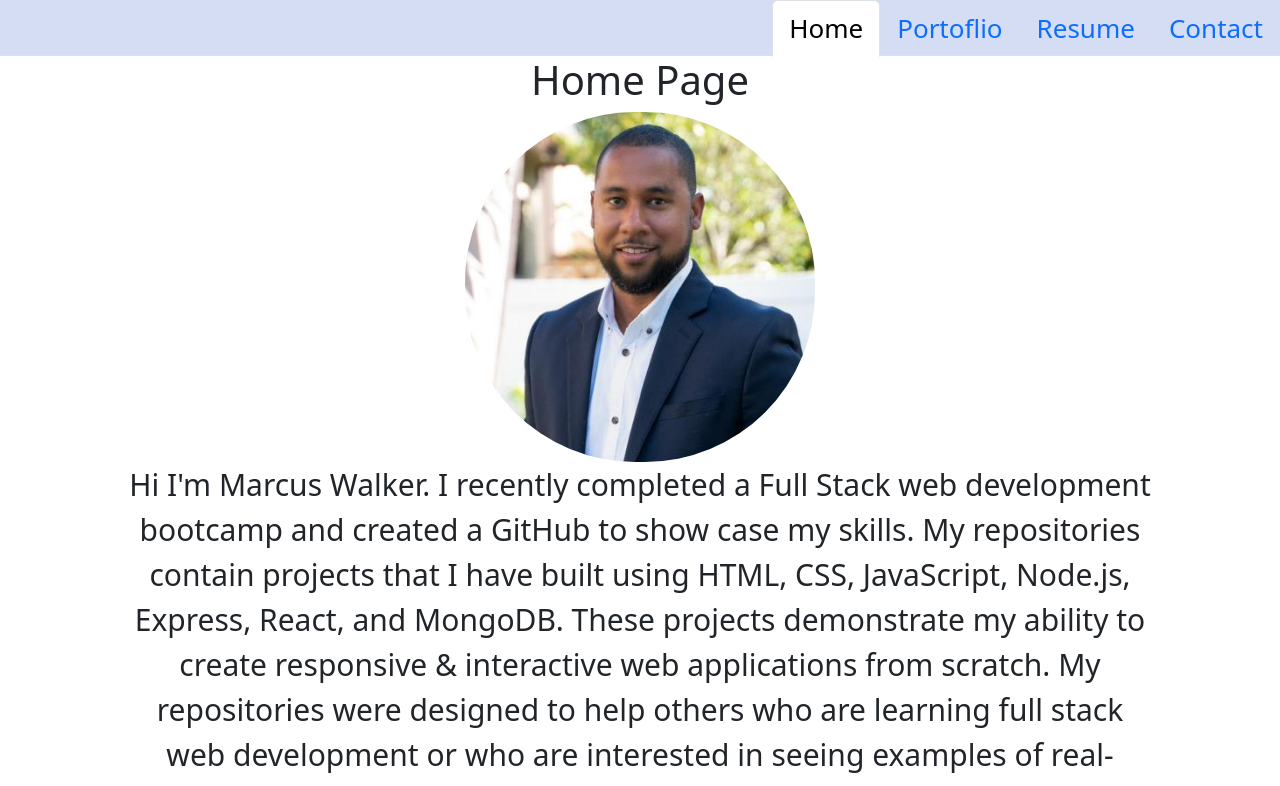
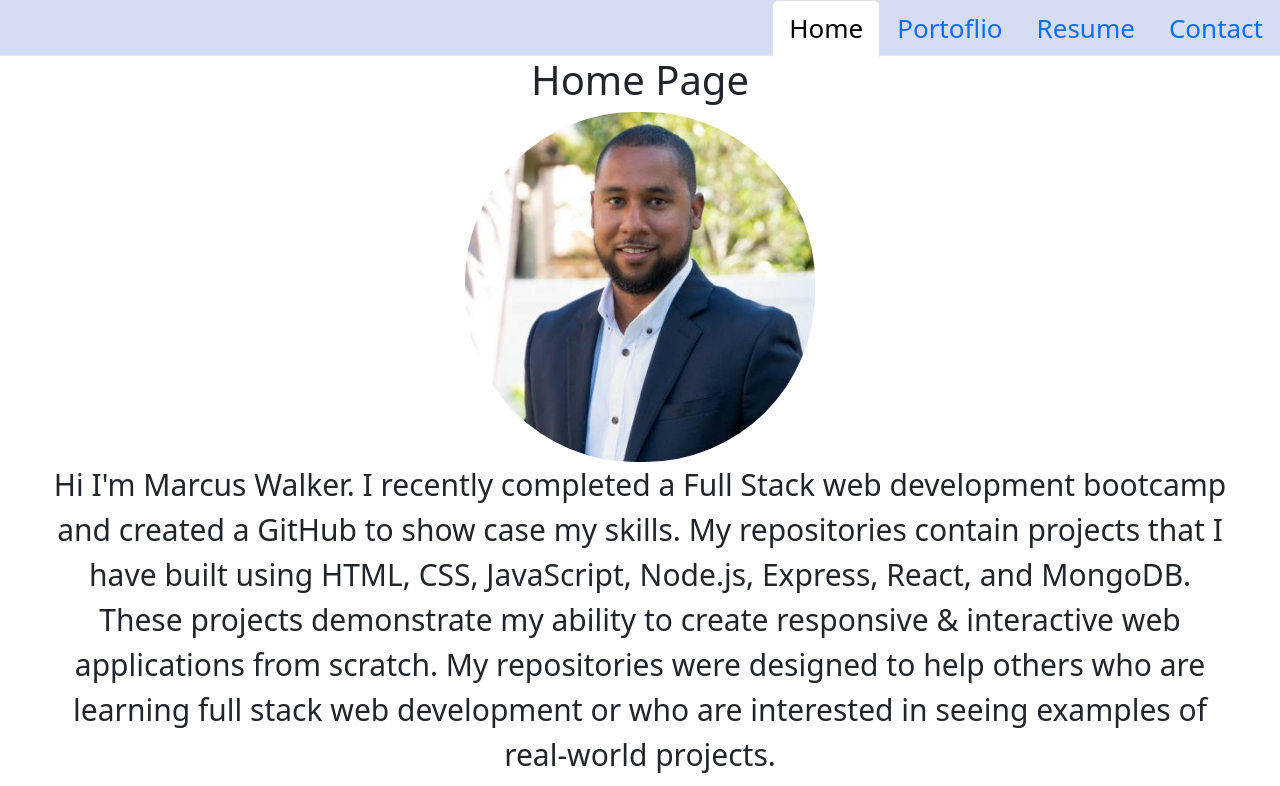
Before and after one commit to mwalker35-stack/marcus-React-Portfolio, a React (Create React App) app: page / in a window 1280 px wide. Shown: the top 786 px of the page. Built offline with nearby package versions, Linux system fonts and the light colour scheme.

Commit message:
changed margin

```diff
--- a/src/App.css
+++ b/src/App.css
@@ -17,8 +17,8 @@ p {
   flex-direction: column;
   align-items: center;
   justify-content: center;
-  margin-left: 8rem;
-  margin-right: 8rem;
+  margin-left: 3rem;
+  margin-right: 3rem;
 }
 
 .card-body {
```
